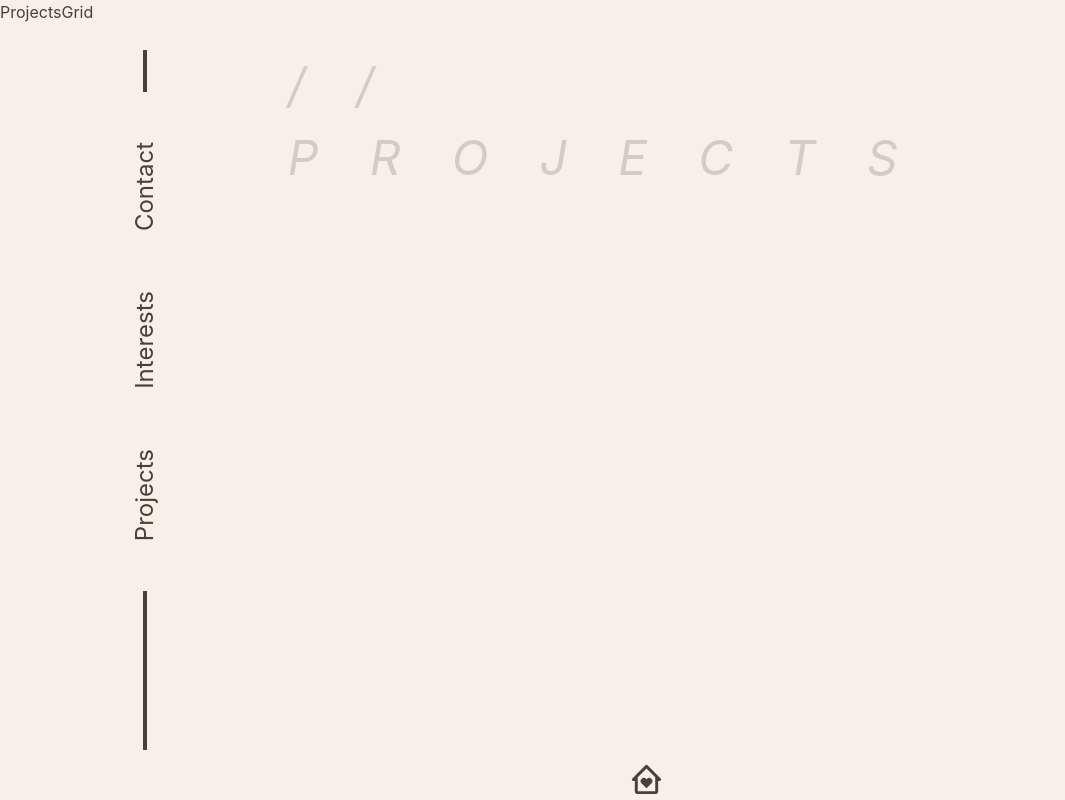
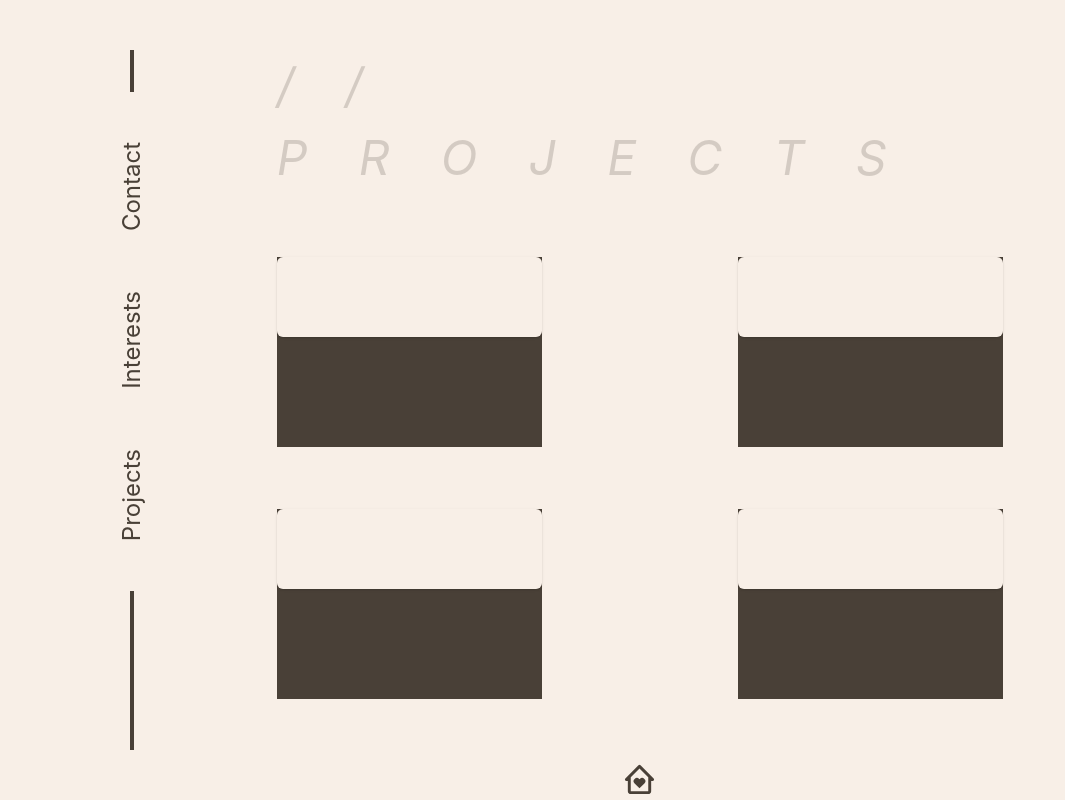
Before and after one commit to Maaz-Selia/my-site, a React (Vite) app: page / in a window 1280 px wide. Both pictures are taken after a click on the element "Projects". Shown: the whole page, without its empty margins (0-1065 px from the left). Built offline with nearby package versions, Linux system fonts and the light colour scheme.

Commit message:
Created ProjectsCard component

```diff
--- /dev/null
+++ b/src/components/ProjectsCard.tsx
@@ -0,0 +1,12 @@
+import { Card, CardBody, CardHeader, Text } from "@chakra-ui/react"
+
+const ProjectsCard = () => {
+  return (
+    <Card>
+        <CardHeader></CardHeader>
+        <CardBody></CardBody>
+    </Card>
+  )
+}
+
+export default ProjectsCard
--- a/src/components/ProjectsGrid.tsx
+++ b/src/components/ProjectsGrid.tsx
@@ -1,8 +1,24 @@
+import { GridItem, Text } from '@chakra-ui/react'
 import React from 'react'
+import ProjectsCard from './ProjectsCard'
 
 const ProjectsGrid = () => {
+
   return (
-    <div>ProjectsGrid</div>
+    <>
+        <GridItem colStart={4} colSpan={3} rowStart={4} rowSpan={4} bgColor='var(--chakra-colors-chakra-body-text)'>
+            <ProjectsCard />
+        </GridItem>
+        <GridItem colStart={9} colSpan={3} rowStart={4} rowSpan={4} bgColor='var(--chakra-colors-chakra-body-text)'>
+            <ProjectsCard />
+        </GridItem>
+        <GridItem colStart={4} colSpan={3} rowStart={9} rowSpan={4} bgColor='var(--chakra-colors-chakra-body-text)'>
+            <ProjectsCard />
+        </GridItem>
+        <GridItem colStart={9} colSpan={3} rowStart={9} rowSpan={4} bgColor='var(--chakra-colors-chakra-body-text)'>
+            <ProjectsCard />
+        </GridItem>
+    </>
   )
 }
 
```
